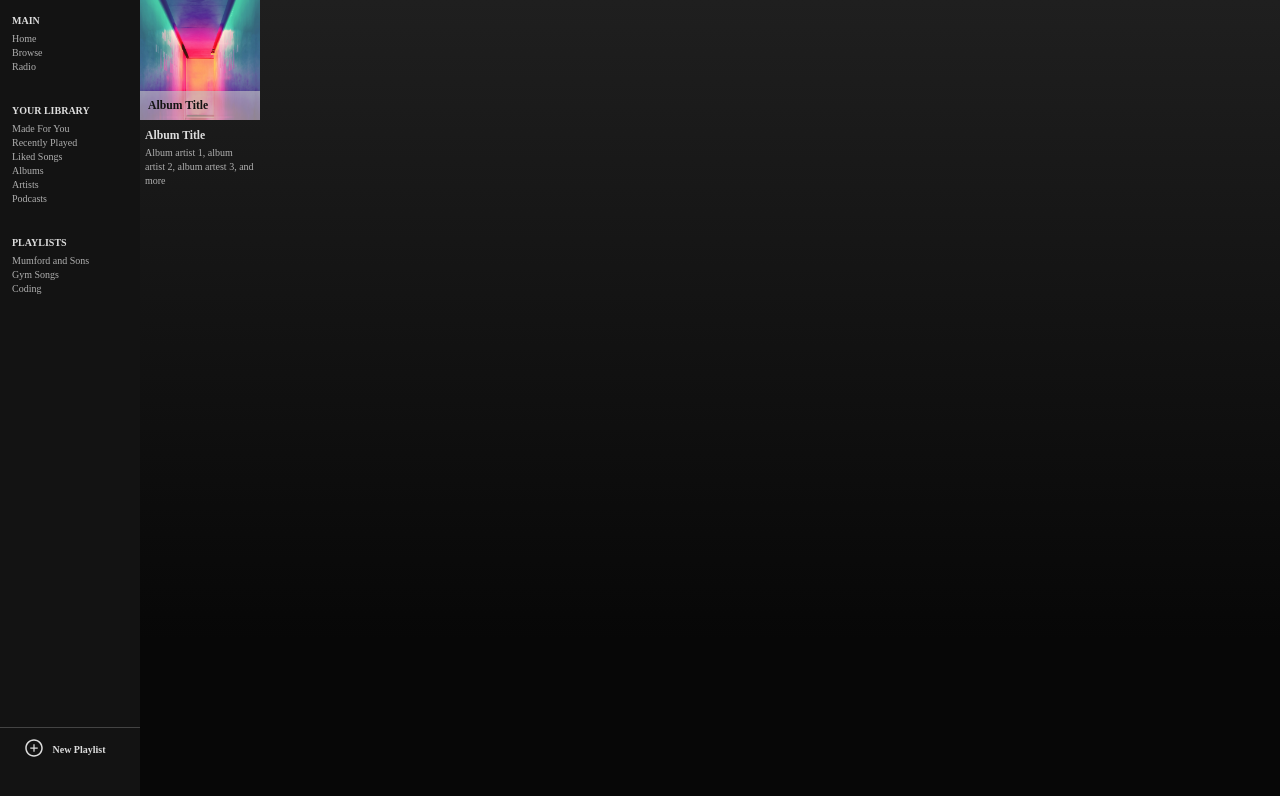
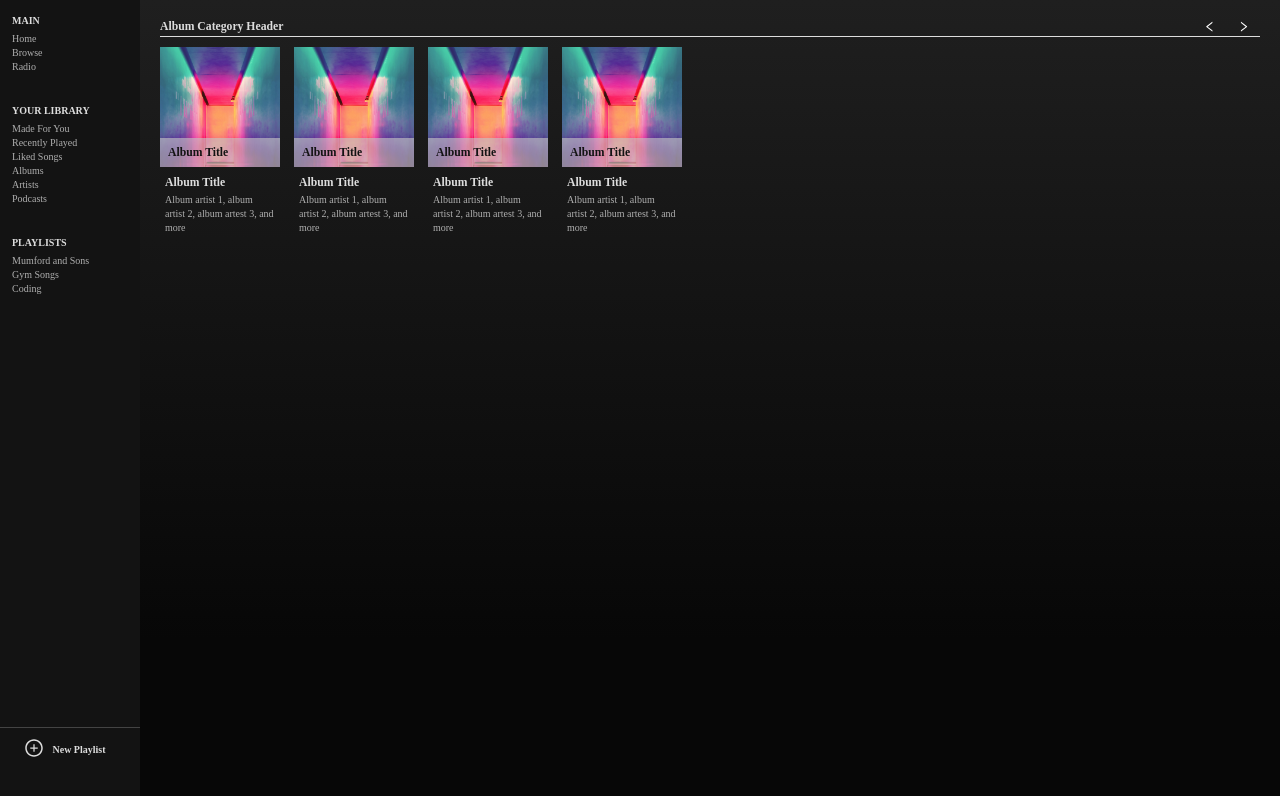
Before and after one commit to Ryan-Solomon/spotify-web, a React (Create React App) app: page / in a window 1280 px wide. Shown: the top 796 px of the page. Built offline with nearby package versions, Linux system fonts and the light colour scheme.

Commit message:
add album category

```diff
--- a/src/components/album-category/AlbumCategory.scss
+++ b/src/components/album-category/AlbumCategory.scss
@@ -0,0 +1,28 @@
+@import '../../styles/variables';
+
+.album-category {
+  overflow: hidden;
+}
+
+.album-category__header {
+  display: flex;
+  justify-content: space-between;
+  border-bottom: 1px solid $primary-white;
+  margin-bottom: 1rem;
+
+  h3 {
+    color: $primary-white;
+  }
+
+  button {
+    margin: 0 1rem;
+    background: none;
+    outline: none;
+    border: none;
+  }
+}
+
+.album-category__albums {
+  display: flex;
+  justify-content: flex-start;
+}
--- a/src/components/album-category/AlbumCategory.tsx
+++ b/src/components/album-category/AlbumCategory.tsx
@@ -7,17 +7,21 @@ export const AlbumCategory = () => {
     <section className='album-category'>
       <header className='album-category__header'>
         <h3>Album Category Header</h3>
+        <div className='album-category__buttons'>
           <button>
-          <AiOutlineLeft />
+            <AiOutlineLeft color='white' />
           </button>
           <button>
-          <AiOutlineRight />
+            <AiOutlineRight color='white' />
           </button>
+        </div>
       </header>
+      <section className='album-category__albums'>
         <Album />
         <Album />
         <Album />
         <Album />
       </section>
+    </section>
   );
 };
--- a/src/components/album/Album.styles.scss
+++ b/src/components/album/Album.styles.scss
@@ -3,6 +3,7 @@
 .album-container {
   color: $primary-dark-grey;
   width: 12rem;
+  margin-right: 1.4rem;
 }
 
 .album-photo {
--- a/src/screens/Home/HomeScreen.styles.scss
+++ b/src/screens/Home/HomeScreen.styles.scss
@@ -3,4 +3,8 @@
   grid-template-columns: auto 1fr;
   background-color: #000000;
   background-image: linear-gradient(360deg, #070707 20%, #1f1f1f 100%);
+
+  .album-category {
+    padding: 1rem;
+  }
 }
--- a/src/screens/Home/HomeScreen.tsx
+++ b/src/screens/Home/HomeScreen.tsx
@@ -1,13 +1,17 @@
 import React from 'react';
-import { Album } from '../../components/album/Album';
+import { AlbumCategory } from '../../components/album-category/AlbumCategory';
 import { Sidebar } from '../../components/sidebar/Sidebar';
 import './HomeScreen.styles.scss';
 
 export const HomeScreen = () => {
   return (
     <main className='home-screen'>
-      <Sidebar />
-      <Album />
+      <section className='side-bar'>
+        <Sidebar />
+      </section>
+      <section className='album-category'>
+        <AlbumCategory />
+      </section>
     </main>
   );
 };
```
Also changed, not shown: 1 other file (tests, documents, lock files or other folders). Lines whose indentation alone changed are shown as unchanged.
